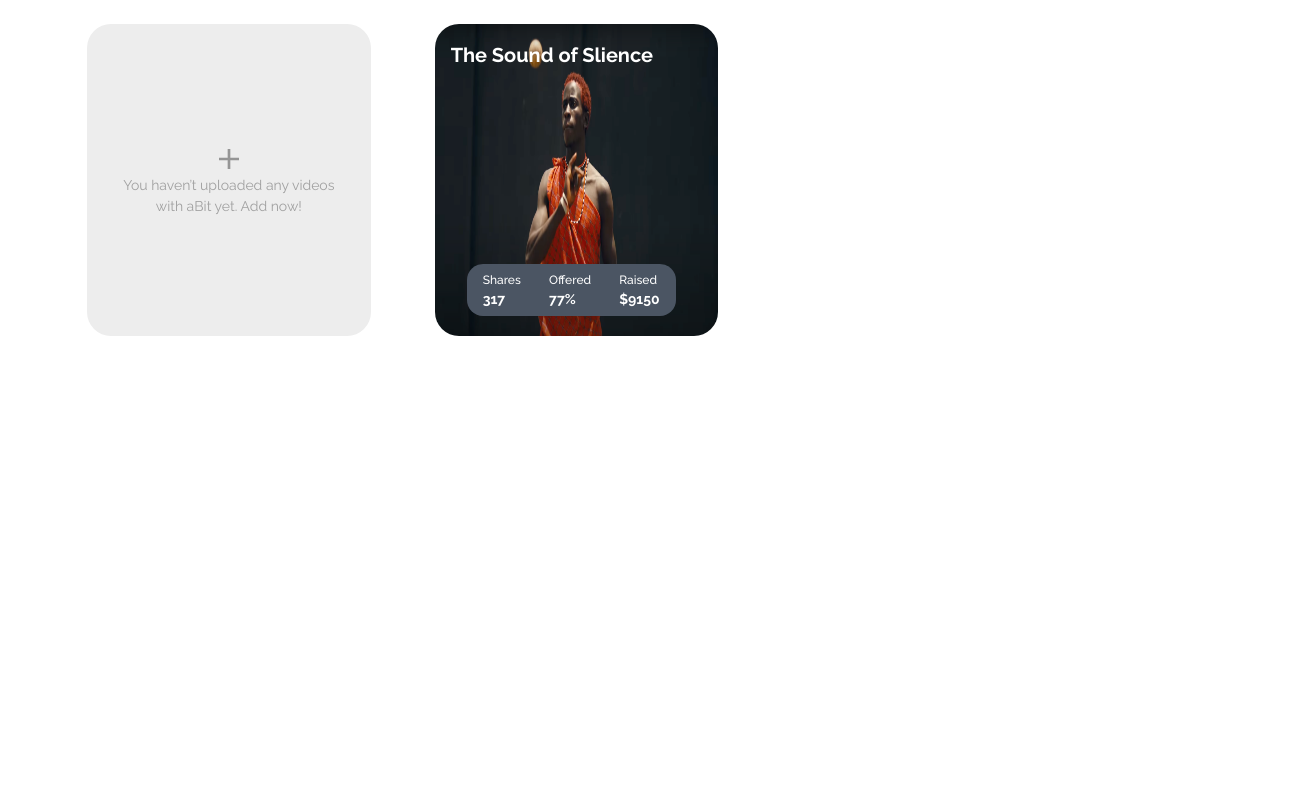
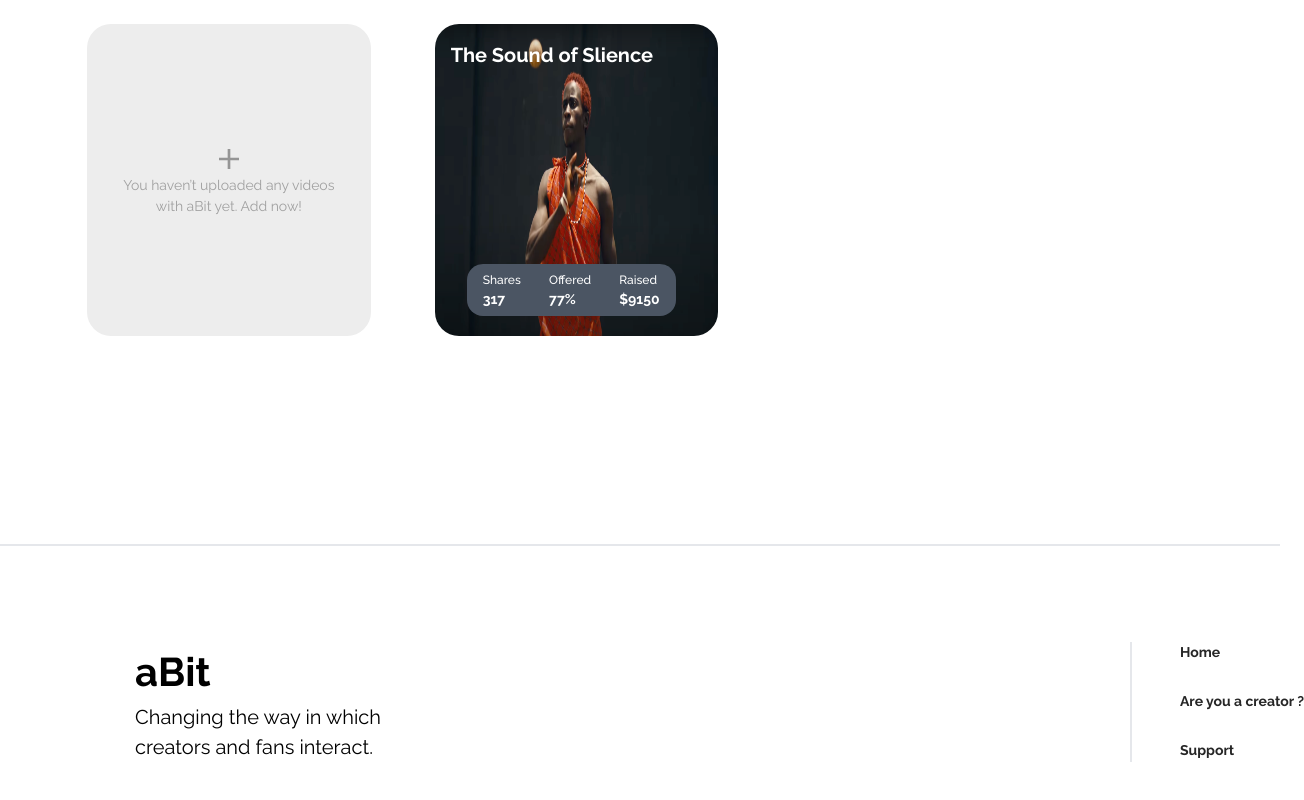
Before and after one commit to raghuaanand/aBit, a React (Vite) app: page / in a window 1280 px wide. Shown: the part 1039-1839 px from the top of the page, 1304 px wide, since content can reach past the window. Before the commit the page ends 1375 px from the top, so only its background shows below. Built offline with nearby package versions, Linux system fonts and the light colour scheme.

Commit message:
footer added

```diff
--- a/src/App.jsx
+++ b/src/App.jsx
@@ -1,5 +1,5 @@
 import React from "react";
-import {DashboardStatus, Header, Navbar, NewRelease, Profile, Released} from './components/index';
+import {DashboardStatus, Footer, Header, Navbar, NewRelease, Profile, Released} from './components/index';
 
 function App() {
 
@@ -9,10 +9,11 @@ function App() {
       <Header />
       {/* <Profile /> */}
       <DashboardStatus />
-      <div className="flex items-center gap-16">
+      <div className="flex items-center gap-16 border-b-2 pb-52">
        <NewRelease />
        <Released />
       </div>
+      <Footer />
     </>
   )
 }
--- /dev/null
+++ b/src/components/Footer.jsx
@@ -0,0 +1,21 @@
+import React from 'react'
+
+const Footer = () => {
+  return (
+    <div className='flex w-[1169px] justify-between ml-[135px] mt-24 mb-20'>
+      <div>
+        <p className='text-[40px] font-bold '>aBit</p>
+        <p className='text-[20px] font-normal w-[313px] '>Changing the way in which creators and fans interact.</p>
+      </div>
+
+      <div className='border-l-2 flex-row space-y-7 pl-12'>
+
+        <p className='text-[14px] font-bold text-[#262626] '>Home</p>
+        <p className='text-[14px] font-bold text-[#262626] '>Are you a creator ?</p>
+        <p className='text-[14px] font-bold text-[#262626] '>Support</p>
+      </div>
+    </div>
+  )
+}
+
+export default Footer
--- a/src/components/index.js
+++ b/src/components/index.js
@@ -6,5 +6,6 @@ import DashboardStatus from "./DashboardStatus";
 import Stats from "./Stats";
 import Released from "./Released";
 import ReleasedStats from "./ReleasedStats";
+import Footer from "./Footer";
 
-export {Navbar, Header, Profile, NewRelease, DashboardStatus, Stats, Released, ReleasedStats};
+export {Navbar, Header, Profile, NewRelease, DashboardStatus, Stats, Released, ReleasedStats, Footer};
```
